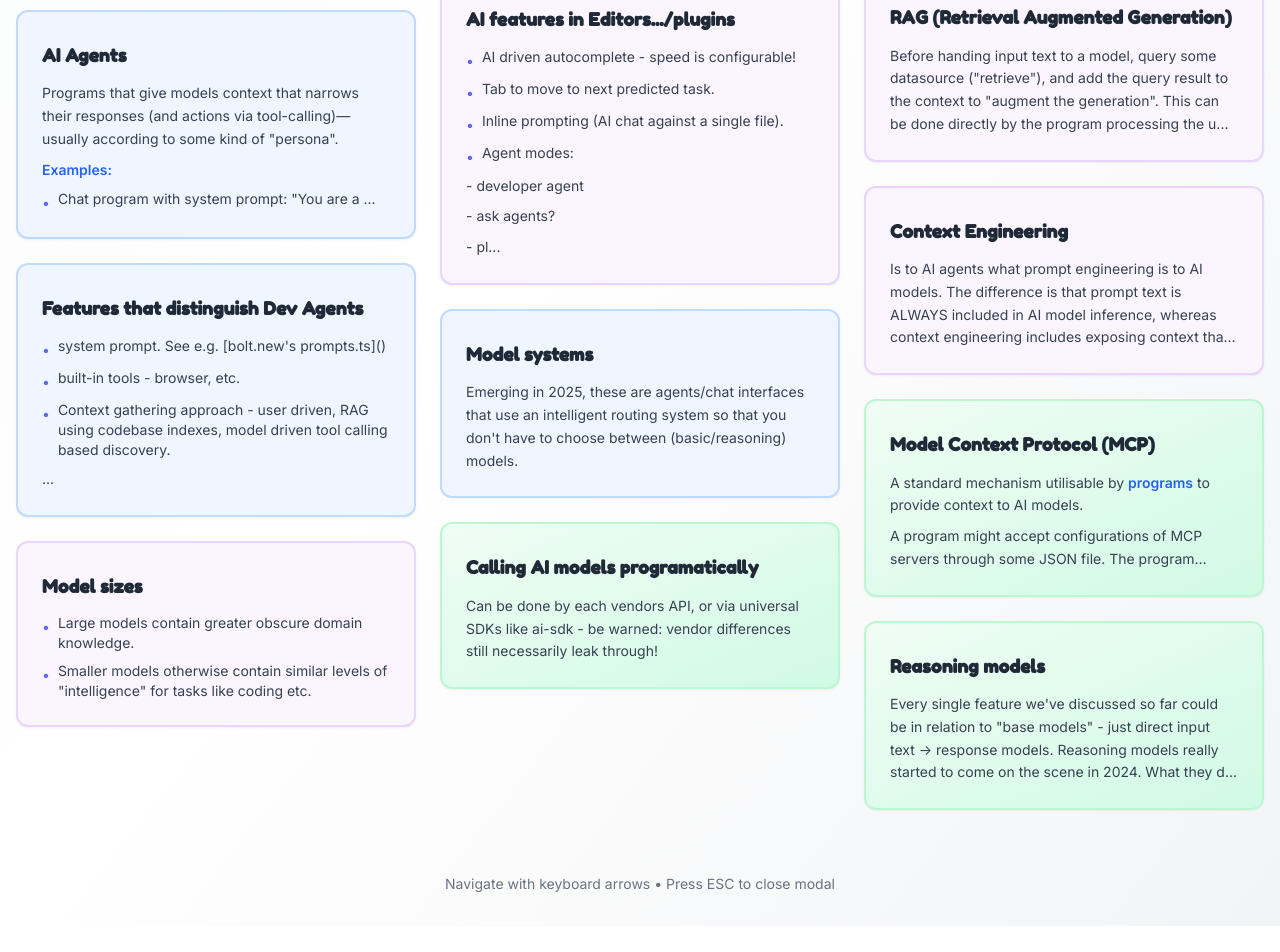
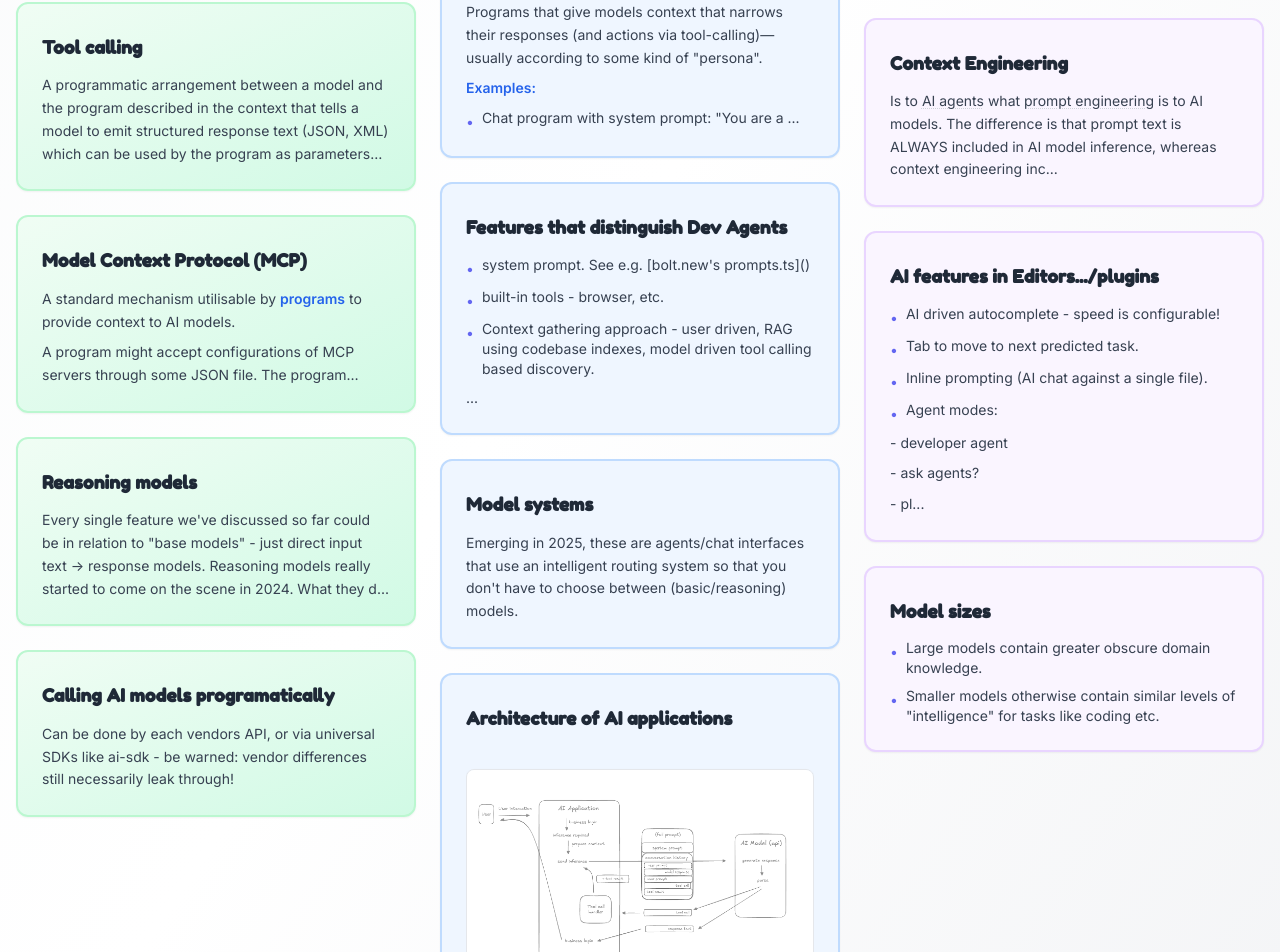
Before and after one commit to danielrob/understandaifordevscheatsheet, a Next.js app: page / in a window 1280 px wide. Shown: the part 722-1674 px from the top of the page. Before the commit the page ends 1648 px from the top, so only its background shows below. Built offline with nearby package versions, Linux system fonts and the light colour scheme.

Commit message:
Links display etc

```diff
--- a/src/app/page.tsx
+++ b/src/app/page.tsx
@@ -1,40 +1,107 @@
 'use client';
 
-import React, { useState } from 'react';
+import React, { useState, useEffect } from 'react';
+import { useRouter, useSearchParams } from 'next/navigation';
 import { cheatSheetData, CheatSheetItem } from '@/data/cheatsheet';
 import MasonryGrid from '@/components/MasonryGrid';
 import CardModal from '@/components/CardModal';
 import DarkModeToggle from '@/components/DarkModeToggle';
 
 export default function Home() {
+  const router = useRouter();
+  const searchParams = useSearchParams();
   const [selectedCard, setSelectedCard] = useState<CheatSheetItem | null>(null);
   const [selectedIndex, setSelectedIndex] = useState<number>(0);
   const [isModalOpen, setIsModalOpen] = useState(false);
+  const [navigationHistory, setNavigationHistory] = useState<string[]>([]);
+
+  // Initialize state from URL on component mount
+  useEffect(() => {
+    const cardId = searchParams.get('card');
+    if (cardId) {
+      const cardIndex = cheatSheetData.findIndex(item => item.id === cardId);
+      if (cardIndex !== -1) {
+        const card = cheatSheetData[cardIndex];
+        setSelectedCard(card);
+        setSelectedIndex(cardIndex);
+        setIsModalOpen(true);
+      }
+    }
+  }, [searchParams]);
+
+  const updateURL = (cardId: string | null) => {
+    const params = new URLSearchParams(searchParams.toString());
+    if (cardId) {
+      params.set('card', cardId);
+    } else {
+      params.delete('card');
+    }
+    router.replace(`?${params.toString()}`, { scroll: false });
+  };
 
   const handleCardExpand = (item: CheatSheetItem, index: number) => {
     setSelectedCard(item);
     setSelectedIndex(index);
     setIsModalOpen(true);
+    setNavigationHistory([]); // Clear navigation history on direct card expansion
+    updateURL(item.id);
+  };
+
+  const handleLinkClick = (cardId: string) => {
+    const cardIndex = cheatSheetData.findIndex(item => item.id === cardId);
+    if (cardIndex !== -1) {
+      const card = cheatSheetData[cardIndex];
+      // Add current card to navigation history when following a link
+      if (selectedCard && selectedCard.id !== cardId) {
+        setNavigationHistory(prev => [...prev, selectedCard.id]);
+      }
+      setSelectedCard(card);
+      setSelectedIndex(cardIndex);
+      setIsModalOpen(true);
+      updateURL(cardId);
+    }
   };
 
   const handleCloseModal = () => {
     setIsModalOpen(false);
     setSelectedCard(null);
+    setNavigationHistory([]);  // Clear navigation history when closing modal
+    updateURL(null);
+  };
+
+  const handleBackClick = () => {
+    if (navigationHistory.length > 0) {
+      const previousCardId = navigationHistory[navigationHistory.length - 1];
+      const cardIndex = cheatSheetData.findIndex(item => item.id === previousCardId);
+      if (cardIndex !== -1) {
+        const card = cheatSheetData[cardIndex];
+        setSelectedCard(card);
+        setSelectedIndex(cardIndex);
+        setNavigationHistory(prev => prev.slice(0, -1)); // Remove last item from history
+        updateURL(previousCardId);
+      }
+    }
   };
 
   const handleNext = () => {
     if (selectedIndex < cheatSheetData.length - 1) {
       const nextIndex = selectedIndex + 1;
+      const nextCard = cheatSheetData[nextIndex];
       setSelectedIndex(nextIndex);
-      setSelectedCard(cheatSheetData[nextIndex]);
+      setSelectedCard(nextCard);
+      setNavigationHistory([]); // Clear navigation history on standard navigation
+      updateURL(nextCard.id);
     }
   };
 
   const handlePrevious = () => {
     if (selectedIndex > 0) {
       const prevIndex = selectedIndex - 1;
+      const prevCard = cheatSheetData[prevIndex];
       setSelectedIndex(prevIndex);
-      setSelectedCard(cheatSheetData[prevIndex]);
+      setSelectedCard(prevCard);
+      setNavigationHistory([]); // Clear navigation history on standard navigation
+      updateURL(prevCard.id);
     }
   };
 
@@ -57,6 +124,7 @@ export default function Home() {
         <MasonryGrid
           items={cheatSheetData}
           onCardExpand={handleCardExpand}
+          onLinkClick={handleLinkClick}
         />
       </main>
 
@@ -70,6 +138,9 @@ export default function Home() {
           onPrevious={handlePrevious}
           currentIndex={selectedIndex}
           totalItems={cheatSheetData.length}
+          onLinkClick={handleLinkClick}
+          onBack={handleBackClick}
+          hasNavigationHistory={navigationHistory.length > 0}
         />
       )}
 
--- a/src/components/CardModal.tsx
+++ b/src/components/CardModal.tsx
@@ -12,6 +12,9 @@ interface CardModalProps {
   onPrevious: () => void;
   currentIndex: number;
   totalItems: number;
+  onLinkClick?: (cardId: string) => void;
+  onBack?: () => void;
+  hasNavigationHistory: boolean;
 }
 
 const CardModal: React.FC<CardModalProps> = ({
@@ -22,6 +25,9 @@ const CardModal: React.FC<CardModalProps> = ({
   onPrevious,
   currentIndex,
   totalItems,
+  onLinkClick,
+  onBack,
+  hasNavigationHistory,
 }) => {
   useEffect(() => {
     const handleKeyDown = (e: KeyboardEvent) => {
@@ -129,6 +135,17 @@ const CardModal: React.FC<CardModalProps> = ({
           rounded-2xl border-2 shadow-2xl p-8 transition-all duration-300 min-h-[45vh] flex flex-col
           ${getCardColor(currentIndex)}
         `}>
+          {/* Back Button */}
+          {hasNavigationHistory && onBack && (
+            <button
+              onClick={onBack}
+              className="absolute top-3 left-3 px-2 py-1 rounded hover:bg-gray-100 dark:hover:bg-gray-800 transition-colors opacity-60 hover:opacity-100"
+              title="Go back to previous card"
+            >
+              <span className="text-lg text-gray-500 dark:text-gray-400">←</span>
+            </button>
+          )}
+
           {/* Close Button */}
           <button
             onClick={onClose}
@@ -149,7 +166,7 @@ const CardModal: React.FC<CardModalProps> = ({
 
               {/* Content */}
               <div className="text-base text-gray-700 dark:text-gray-300 font-content leading-relaxed">
-                <MarkdownRenderer content={item.content} />
+                <MarkdownRenderer content={item.content} onLinkClick={onLinkClick} />
               </div>
             </div>
 
--- a/src/components/CheatSheetCard.tsx
+++ b/src/components/CheatSheetCard.tsx
@@ -10,6 +10,7 @@ interface CheatSheetCardProps {
   isHovered: boolean;
   onHover: (hovered: boolean) => void;
   index: number;
+  onLinkClick?: (cardId: string) => void;
 }
 
 const CheatSheetCard: React.FC<CheatSheetCardProps> = ({
@@ -17,7 +18,8 @@ const CheatSheetCard: React.FC<CheatSheetCardProps> = ({
   onExpand,
   isHovered,
   onHover,
-  index
+  index,
+  onLinkClick
 }) => {
   const getCardColor = (index: number) => {
     const colorIndex = index % 3;
@@ -87,7 +89,10 @@ const CheatSheetCard: React.FC<CheatSheetCardProps> = ({
 
       {/* Content Preview */}
       <div className="text-sm text-gray-700 dark:text-gray-300 font-content line-clamp-4">
-        <MarkdownRenderer content={item.content.substring(0, 200) + (item.content.length > 200 ? '...' : '')} />
+        <MarkdownRenderer
+          content={item.content.substring(0, 200) + (item.content.length > 200 ? '...' : '')}
+          onLinkClick={onLinkClick}
+        />
       </div>
     </div>
   );
--- a/src/components/MarkdownRenderer.tsx
+++ b/src/components/MarkdownRenderer.tsx
@@ -2,15 +2,17 @@ import React from 'react';
 
 interface MarkdownRendererProps {
   content: string;
+  onLinkClick?: (cardId: string) => void;
 }
 
-const MarkdownRenderer: React.FC<MarkdownRendererProps> = ({ content }) => {
+const MarkdownRenderer: React.FC<MarkdownRendererProps> = ({ content, onLinkClick }) => {
   const renderMarkdown = (text: string): JSX.Element => {
-    const parts = text.split(/(\*\*[^*]+\*\*|`[^`]+`|\n\n)/g);
+    const parts = text.split(/(\*\*[^*]+\*\*|`[^`]+`|\[[^\]]+\]\([^)]+\)|!\[[^\]]*\]\([^)]+\)|\n\n)/g);
 
     return (
       <>
         {parts.map((part, index) => {
+          if (!part) return null;
           if (part.startsWith('**') && part.endsWith('**')) {
             return (
               <strong key={index} className="font-semibold text-blue-600 dark:text-blue-400">
@@ -28,6 +30,40 @@ const MarkdownRenderer: React.FC<MarkdownRendererProps> = ({ content }) => {
             );
           } else if (part === '\n\n') {
             return <br key={index} className="block mb-3" />;
+          } else if (part.match(/!\[[^\]]*\]\([^)]+\)/)) {
+            const match = part.match(/!\[([^\]]*)\]\(([^)]+)\)/);
+            if (match) {
+              const [, alt, src] = match;
+              return (
+                <div key={index} className="my-6 flex justify-center">
+                  <img
+                    src={src}
+                    alt={alt}
+                    className="max-w-full h-auto rounded-lg shadow-md border border-gray-200 dark:border-gray-700"
+                  />
+                </div>
+              );
+            }
+            return <span key={index}>{part}</span>;
+          } else if (part.match(/\[([^\]]+)\]\(([^)]+)\)/)) {
+            const match = part.match(/\[([^\]]+)\]\(([^)]+)\)/);
+            if (match && onLinkClick) {
+              const [, linkText, cardId] = match;
+              return (
+                <button
+                  key={index}
+                  onClick={(e) => {
+                    e.stopPropagation();
+                    onLinkClick(cardId);
+                  }}
+                  className="text-gray-700 dark:text-gray-300 hover:text-blue-600 dark:hover:text-blue-400 decoration-dotted decoration-1 underline decoration-gray-300 dark:decoration-gray-600 hover:decoration-blue-500 underline-offset-2 transition-all duration-200"
+                >
+                  {linkText}
+                </button>
+              );
+            } else {
+              return <span key={index}>{part}</span>;
+            }
           } else {
             return <span key={index}>{part}</span>;
           }
--- a/src/components/MasonryGrid.tsx
+++ b/src/components/MasonryGrid.tsx
@@ -7,9 +7,10 @@ import CheatSheetCard from './CheatSheetCard';
 interface MasonryGridProps {
   items: CheatSheetItem[];
   onCardExpand: (item: CheatSheetItem, index: number) => void;
+  onLinkClick?: (cardId: string) => void;
 }
 
-const MasonryGrid: React.FC<MasonryGridProps> = ({ items, onCardExpand }) => {
+const MasonryGrid: React.FC<MasonryGridProps> = ({ items, onCardExpand, onLinkClick }) => {
   const [hoveredCard, setHoveredCard] = useState<string | null>(null);
   const [columns, setColumns] = useState(3);
 
@@ -34,12 +35,10 @@ const MasonryGrid: React.FC<MasonryGridProps> = ({ items, onCardExpand }) => {
 
   const distributeItemsToColumns = () => {
     const columnArrays: CheatSheetItem[][] = Array.from({ length: columns }, () => []);
-    const columnHeights = Array(columns).fill(0);
 
-    items.forEach((item) => {
-      const shortestColumnIndex = columnHeights.indexOf(Math.min(...columnHeights));
-      columnArrays[shortestColumnIndex].push(item);
-      columnHeights[shortestColumnIndex] += item.content.length;
+    items.forEach((item, index) => {
+      const columnIndex = index % columns;
+      columnArrays[columnIndex].push(item);
     });
 
     return columnArrays;
@@ -64,6 +63,7 @@ const MasonryGrid: React.FC<MasonryGridProps> = ({ items, onCardExpand }) => {
                   }}
                   isHovered={hoveredCard === item.id}
                   onHover={(hovered) => setHoveredCard(hovered ? item.id : null)}
+                  onLinkClick={onLinkClick}
                 />
               );
             })}
--- a/src/data/cheatsheet.ts
+++ b/src/data/cheatsheet.ts
@@ -6,10 +6,9 @@ export interface CheatSheetItem {
 
 export const cheatSheetData: CheatSheetItem[] = [
   {
-    id: 'base-models',
+    id: 'basic-models',
     title: 'Basic models',
-    content: `Original "ChatGPT moment" style models. These days referred to sometimes as "Fast" models. \n\n
-    Input prompt, generates response. \n\n Single-shot, multi-shot prompting (see prompt engineering). \n\n How do they work? See Models & Inference. See also: Reasoning models, Model Systems.`,
+    content: `Original "ChatGPT moment" style models. "Quick answer" models. Input text or media and it directly outputs text or media. \n\n **Important:** All of the modern AI tooling/applications is built on cycles of text in/text out—there is **no** magic beyond this! See [Architecture of AI applications](ai-app-architecture). \n\n Single-shot, multi-shot prompting (see [prompt engineering](prompt-engineering)). \n\n How do they work? See [Models & Inference](models-inference).\n\n  See also: [Reasoning models](reasoning-models), [Model Systems](model-systems)`,
   },
   {
     id: 'models-inference',
@@ -30,12 +29,11 @@ export const cheatSheetData: CheatSheetItem[] = [
   {
     id: 'context',
     title: 'Context',
-    content: `It depends on the context 😭.
+    content: `The definition depends on the context 😭.
 
-- in application contexts the final text received by models for inference is e.g. user entered text + system prompt (program defined) + conversation history. "Context" can be any part of the final text that informs the response such as "You are a chatbot for XYZ corp", or "I have now successfully logged in".
-- It may also refer to all of the final text, e.g. in reference to context windows.
-- Synonymous with "system prompt" with reference to program design (as illustrated in the next point).
-- Applications may dynamically add to the context based on user prompts e.g. via RAG, or context engines, or codebase indexes. Context is also used to enable tool calling simply by describing how tool calling works - see tool calling.`,
+- in an application development setting the final text sent to models for inference is e.g. user entered text + system prompt (program defined) + conversation history. "Context" can be any part of the final text that informs the response such as "You are a chatbot for XYZ corp", or "I have now successfully logged in".
+- It may also refer to all of the final text, e.g. in reference to [context windows](context-window).
+- Applications may dynamically add to the context based on user prompts e.g. via [RAG](rag), or context engines, or codebase indexes. Context is also used to enable [tool calling](tool-calling) simply by describing how tool calling works - see [tool calling](tool-calling).`,
   },
   {
     id: 'context-window',
@@ -45,7 +43,7 @@ export const cheatSheetData: CheatSheetItem[] = [
   {
     id: 'rag',
     title: 'RAG (Retrieval Augmented Generation)',
-    content: `Before handing input text to a model, query some datasource ("retrieve"), and add the query result to the context to "augment the generation". This can be done directly by the program processing the user prompt, or by letting the model itself decide to call a tool - see tool calling.
+    content: `Before handing input text to a model, query some datasource ("retrieve"), and add the query result to the context to "augment the generation". This can be done directly by the program processing the user prompt, or by letting the model itself decide to call a tool - see [tool calling](tool-calling).
 
 **Example:** User sends prompt: what is the best restaurant in Siciliy? => This prompt is sent to a vector database using "similarity search" (pre ChatGPT moment tech) which returns snippets like "Ristorante Duomo has Two Michelin stars". The final model prompt is "System: utilise the following context when answering the users's query: "Ristorante Duomo has Two Michelin stars". User: What is the best restaurant in Sicily?". Response: Ristorante Duomo, with Two Michelin stars may be considered the best, or one of the best restaurants in Sicily.`,
   },
@@ -55,7 +53,7 @@ export const cheatSheetData: CheatSheetItem[] = [
     content: `A programmatic arrangement between a model and the program described in the context that tells a model to emit structured response text (JSON, XML) which can be used by the program as parameters when calling a native function.
 
 **Example:**
-1. Program calls model with: "Context: To find the timezone of a city, respond with <tz_finder>{cityName}</tz_finder>. User Prompt: "What's the timezone of Sicily"".
+1. Program calls model with: "Context: To find the timezone of a city, respond with \`<tz_finder>{cityName}</tz_finder>\`. User Prompt: "What's the timezone of Sicily"".
 2. Model responds: \`<tz_finder>Sicily</tz_finder>\`.
 3. Program parses response and calls some \`findTimezone("Sicily")\` function.
 4. Program calls model: Conversation history: ["...original message", "tool call", "tool call result: GMT+2"].
@@ -64,7 +62,7 @@ export const cheatSheetData: CheatSheetItem[] = [
 **Note:** In the above example, the program designer has described the programmatic arrangement for tool calling to the model. This is not inappropriate, but the major AI models already include standard tool calling protocols that they inject into AI model prompts, exposed by their apis where you can register the tools you support, and their parameters, to be called in a standard fashion. Most AI SDKs then support auto-handling steps 2,3,4, so that it seems like 1. -> 5. directly.
 
 **Note:** Tool calling can be used for:
-- Model directed context expansion (as in above example, where model decides it needs more info). Aka RAG via tool calling.
+- Model directed context expansion (as in above example, where model decides it needs more info). Aka [RAG](rag) via tool calling.
 - Performing real world actions e.g. \`{ tool: "sendEmail", params: { subject: "AI", body: "Hi Sam..." } }\`.`,
   },
   {
@@ -84,7 +82,7 @@ export const cheatSheetData: CheatSheetItem[] = [
   {
     id: 'context-engineering',
     title: 'Context Engineering',
-    content: `Is to AI agents what prompt engineering is to AI models. The difference is that prompt text is ALWAYS included in AI model inference, whereas context engineering includes exposing context that is discoverable, e.g. via convention or tool use.
+    content: `Is to [AI agents](ai-agents) what [prompt engineering](prompt-engineering) is to AI models. The difference is that prompt text is ALWAYS included in AI model inference, whereas context engineering includes exposing context that is discoverable, e.g. via convention or tool use.
 
 **Example:** "Agent.MD" file in a project is included by many agents, and may contain instructions like "If the task relates to i18n, read i18n.md". The agent will use a file read tool to expand it's context.`,
   },
@@ -95,7 +93,7 @@ export const cheatSheetData: CheatSheetItem[] = [
 
 A program might accept configurations of MCP servers through some JSON file. The program connects to those MCP servers which state "I have these tools, documents, & suggested prompts". The program can then decide to inject that retrieved information into the context when doing model calls. For example: \`tools: [{ "name": "mcp_server_a_tool_name", ....}]\`.
 
-From the end user perspective, MCP is a kind of standardised context engineering.
+From the end user perspective, MCP is a kind of standardised [context engineering](context-engineering).
 
 **Example:** You can configure your dev agent with the https://context7.com/ MCP server. After this if you are working on a Shopify project, you can ask the agent to query the Shopify docs via context7 before performing a task so it has up to date information.`,
   },
@@ -146,5 +144,10 @@ From the end user perspective, MCP is a kind of standardised context engineering
     id: 'calling-ai-models',
     title: 'Calling AI models programatically',
     content: 'Can be done by each vendors API, or via universal SDKs like ai-sdk - be warned: vendor differences still necessarily leak through!',
-  }
+  },
+    {
+    id: 'ai-app-architecture',
+    title: 'Architecture of AI applications',
+    content: `![AI Application Architecture](/aiapparchitecture.png)`,
+  },
 ];
```
Also changed, not shown: .claude/settings.local.json, public/aiapparchitecture.png (added).
